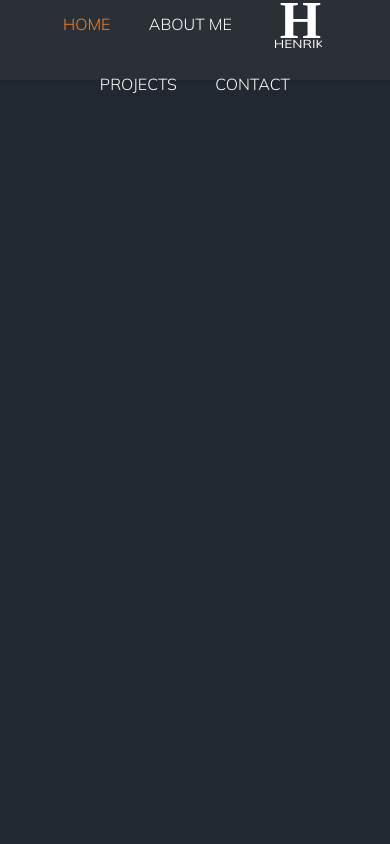
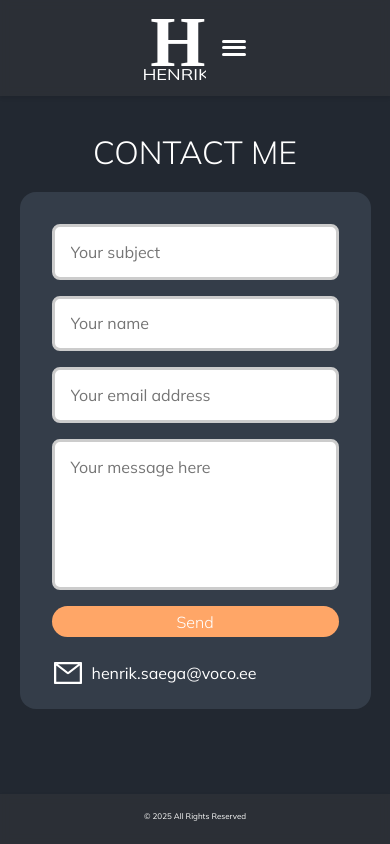
Before and after one commit to HenrikSaega/portfoolio, a React (Create React App) app: page /home/contact in a window 390 px wide. Built offline with nearby package versions, Linux system fonts and the light colour scheme.

Commit message:
Portfolio 2.4.2 - redirection patch

```diff
--- a/package.json
+++ b/package.json
@@ -1,5 +1,5 @@
 {
-  "name": "portfoolio",
+  "name": "portfolio",
   "version": "0.1.0",
   "private": true,
   "homepage": "https://vso24saega.ita.voco.ee/home",
--- a/src/App.js
+++ b/src/App.js
@@ -5,20 +5,23 @@ import Contact from "./components/pages/contact";
 import Projects from "./components/pages/projects";
 import Aboutme from "./components/pages/aboutme";
 import Header from "./components/functions/Header";
+import { Navigate } from 'react-router-dom';
 
 const App = () => {
   return (
-    <Router>
+    <Router basename="/home">
     <Header/>
      <main style={{ paddingTop: '80px' }}>
     <Routes>
-          <Route path="/home" element={<Home/>} />
-          <Route path="/aboutme" element={<Aboutme/>} />
-          <Route path="/projects" element={<Projects/>} />
-          <Route path="/contact" element={<Contact/>} />
+      <Route path="/" element={<Home />} />
+      <Route path="/aboutme" element={<Aboutme />} />
+      <Route path="/projects" element={<Projects />} />
+      <Route path="/contact" element={<Contact />} />
+      <Route path="*" element={<Navigate to="/" />} />
     </Routes>
   </main>
 </Router>
+
   );
 }
 
--- a/src/components/functions/Header.js
+++ b/src/components/functions/Header.js
@@ -1,4 +1,4 @@
-import React, { useState, useEffect } from 'react';
+import React, { useState, useEffect, useRef } from 'react';
 import { NavLink } from 'react-router-dom';
 import '../styles/header.css';
 import { ReactComponent as Logo } from "../pics/Logo2.svg";
@@ -6,22 +6,30 @@ import { ReactComponent as Logo } from "../pics/Logo2.svg";
 const Header = () => {
   const [scrolled, setScrolled] = useState(false);
   const [hovered, setHovered] = useState(false);
+  const [menuOpen, setMenuOpen] = useState(false);
+  const navRef = useRef(null);
 
   useEffect(() => {
     const handleScroll = () => {
-      if (window.scrollY > 0) {
-        setScrolled(true);
-      } else {
-        setScrolled(false);
+      setScrolled(window.scrollY > 0);
+    };
+    window.addEventListener('scroll', handleScroll);
+    return () => window.removeEventListener('scroll', handleScroll);
+  }, []);
+
+  useEffect(() => {
+    const handleClickOutside = (event) => {
+      if (menuOpen && navRef.current && !navRef.current.contains(event.target)) {
+        setMenuOpen(false);
       }
     };
-
-    window.addEventListener('scroll', handleScroll);
-
-    return () => {
-      window.removeEventListener('scroll', handleScroll);
-    };
-  }, []);
+    if (menuOpen) {
+      document.addEventListener('mousedown', handleClickOutside);
+    } else {
+      document.removeEventListener('mousedown', handleClickOutside);
+    }
+    return () => document.removeEventListener('mousedown', handleClickOutside);
+  }, [menuOpen]);
 
   const headerClass = `navigation-menu ${scrolled && !hovered ? 'navigation-menu-small' : ''}`;
 
@@ -30,13 +38,41 @@ const Header = () => {
       className={headerClass}
       onMouseEnter={() => setHovered(true)}
       onMouseLeave={() => setHovered(false)}
+      ref={navRef}
     >
       <nav className="nav-buttons">
-        <NavLink className="no-select header_a"  to="/home" exact="true" activeClassName="active">HOME</NavLink>
-        <NavLink className="no-select header_a"  to="/aboutme" activeclassname="active">ABOUT ME</NavLink>
-        <Logo className='logo no-select' />
-        <NavLink className="no-select header_a"  to="/projects" activeclassname="active">PROJECTS</NavLink>
-        <NavLink to="/contact" activeclassname="active" className="header_a">CONTACT</NavLink>
+
+        <div className="mobile-left">
+          <Logo className="logo no-select" />
+          <button
+            className={`menu-toggle no-select ${menuOpen ? 'open' : ''}`}
+            onClick={() => setMenuOpen(!menuOpen)}
+            aria-label="Toggle menu"
+            aria-expanded={menuOpen}
+          >
+            <span className="hamburger-bar"></span>
+            <span className="hamburger-bar"></span>
+            <span className="hamburger-bar"></span>
+          </button>
+        </div>
+
+        <div className="desktop-nav">
+          <NavLink onClick={() => setMenuOpen(false)} className="header_a" to="/home" end>HOME</NavLink>
+          <NavLink onClick={() => setMenuOpen(false)} className="header_a" to="/aboutme">ABOUT ME</NavLink>
+          <div className="desktop-logo-wrapper">
+            <Logo className="logo no-select" />
+          </div>
+          <NavLink onClick={() => setMenuOpen(false)} className="header_a" to="/projects">PROJECTS</NavLink>
+          <NavLink onClick={() => setMenuOpen(false)} className="header_a" to="/contact">CONTACT</NavLink>
+        </div>
+
+
+        <div className={`nav-links ${menuOpen ? 'open' : ''}`}>
+          <NavLink onClick={() => setMenuOpen(false)} className="header_a" to="/home" end>HOME</NavLink>
+          <NavLink onClick={() => setMenuOpen(false)} className="header_a" to="/aboutme">ABOUT ME</NavLink>
+          <NavLink onClick={() => setMenuOpen(false)} className="header_a" to="/projects">PROJECTS</NavLink>
+          <NavLink onClick={() => setMenuOpen(false)} className="header_a" to="/contact">CONTACT</NavLink>
+        </div>
       </nav>
     </header>
   );
--- a/src/components/styles/contact.css
+++ b/src/components/styles/contact.css
@@ -129,7 +129,7 @@
     z-index: 999;
 }
 
-@media (max-width: 768px) {
+@media (max-width: 500px) {
   .contact-form-container {
     padding: 1rem;
     margin-top: 2rem;
--- a/src/components/styles/contactcopy.css
+++ b/src/components/styles/contactcopy.css
@@ -30,7 +30,7 @@
 }
 
 
-@media (max-width: 768px) {
+@media (max-width: 500px) {
   .phone-container,
   .email-container {
     font-size: 1rem;
--- a/src/components/styles/header.css
+++ b/src/components/styles/header.css
@@ -10,53 +10,104 @@
   transition: 0.3s ease;
   display: flex;
   justify-content: center;
+  align-items: center;
 }
 
-
-.navigation-menu-small {
-  height: 6vh;
-  transition: 0.3s ease;
-}
 .nav-buttons {
   display: flex;
   justify-content: center;
   align-items: center;
-  gap: clamp(0.2rem, 2vw, 2rem);
+  gap: clamp(1rem, 2vw, 2rem);
+  width: 100%;
+  max-width: 1200px;
+  position: relative;
 }
 
-
-.nav-buttons button {
-  background: none;
-  border: none;
-  font-size: 1rem;
-  color: #333;
-  cursor: pointer;
+/* Desktop menüü: nav lingid ja logo */
+.desktop-nav {
+  display: flex;
+  align-items: center;
+  gap: clamp(1rem, 2vw, 2rem);
+  justify-content: center;
+  width: 100%;
 }
 
-.logo{
+/* Logo keskel */
+.desktop-logo-wrapper {
+  display: flex;
+  justify-content: center;
+  flex: 0 0 auto;
+}
+
+/* Mobiilis vasak paremale hamburger + logo koos */
+.mobile-left {
+  display: none;
+  align-items: center;
+  gap: 1rem;
+}
+
+/* Logo suurus */
+.logo {
   height: 4rem;
-  width: 6rem;
+  width: auto;
+  cursor: pointer;
   transition: 0.5s ease;
 }
-
-
-.logo:hover{
+.logo:hover {
   scale: 1.2;
   transform: translateY(0.3rem);
 }
 
-
-.navigation-menu-small .logo {
+/* Hamburger */
+.menu-toggle {
+  display: none;
+  flex-direction: column;
+  justify-content: space-around;
+  width: 24px;
+  height: 20px;
+  background: transparent;
+  border: none;
+  cursor: pointer;
+  padding: 0;
+  box-sizing: content-box;
+}
+.hamburger-bar {
+  width: 24px;
+  height: 3px;
+  background-color: white;
+  border-radius: 2px;
+  transition: all 0.3s ease;
+}
+.menu-toggle.open .hamburger-bar:nth-child(1) {
+  transform: rotate(45deg) translate(5px, 5px);
+}
+.menu-toggle.open .hamburger-bar:nth-child(2) {
   opacity: 0;
-  visibility: hidden;
-  height: 0;
-  width: 0;
-  margin: 0;
-  pointer-events: none;
+}
+.menu-toggle.open .hamburger-bar:nth-child(3) {
+  transform: rotate(-45deg) translate(5px, -5px);
 }
 
+/* Nav lingid */
+.nav-links {
+  display: none;
+  position: absolute;
+  top: 6rem;
+  right: 1rem;
+  background: rgba(66, 66, 66, 0.9);
+  backdrop-filter: blur(6px);
+  flex-direction: column;
+  padding: 1rem;
+  border-radius: 0 0 0 8px;
+  box-shadow: 0 8px 16px rgba(0,0,0,0.2);
+  z-index: 20;
+  gap: 1rem;
+}
+.nav-links.open {
+  display: flex;
+}
 
-.header_a{
+.header_a {
   font-family: Mulish, Arial, Helvetica, sans-serif;
   color: #FFF;
   font-size: clamp(0.5rem, 2.3vw, 1.5rem);
@@ -66,79 +117,20 @@
   text-decoration: none;
   transition: 0.3s ease;
 }
-
-
-.header_a:hover{
+.header_a:hover {
   color: #fa812b;
   scale: 1.2;
 }
 
-
-.navigation-menu-small .nav-buttons header_a {
-  font-size: 1.2rem
-}
-
-
-.header_a.active {
-  color: #fa812b;
-}
-
+/* Mobiilivaade */
 @media (max-width: 768px) {
-
-  .navigation-menu {
-    height: 5rem;
-    padding: 0 1rem;
-    background: rgba(66, 66, 66, 0.301);
-    backdrop-filter: blur(6px);
+ .menu-toggle {
+    display: flex; /* mobiilil näidatakse */
   }
-
-
-  .navigation-menu-small .logo {
-    opacity: 1 !important;
-    visibility: visible !important;
-    height: 3rem !important;
-    width: auto !important;
-    margin: 0 1rem !important;
-    pointer-events: auto !important;
+  .mobile-left {
+    display: flex; /* mobiilil näidatakse */
   }
-
-
-  .nav-buttons {
-    gap: 1rem;
-    flex-wrap: wrap;
-    justify-content: center;
-  }
-
-
-  .header_a {
-    font-size: 1rem;
-    padding: 0.5rem 0.7rem;
-  }
-
-  .logo {
-    height: 3rem;
-    width: auto;
-    margin: 0 1rem;
-  }
-
-  .navigation-menu-small .logo {
-    opacity: 0;
-    visibility: hidden;
-    height: 0;
-    width: 0;
-    margin: 0;
-    pointer-events: none;
-  }
-
-
-  .navigation-menu,
-  .navigation-menu-small,
-  .logo,
-  .logo:hover,
-  .header_a,
-  .header_a:hover {
-    transition: none !important;
-    transform: none !important;
-    scale: 1 !important;
+  .desktop-nav {
+    display: none; /* mobiilil peidetakse */
   }
 }
--- a/src/components/styles/projects.css
+++ b/src/components/styles/projects.css
@@ -173,7 +173,7 @@ h2{
 }
 
 
-@media (max-width: 768px) {
+@media (max-width: 500px) {
   .projektid-container {
     height: auto;
     padding: 1rem;
--- a/src/components/styles/resume.css
+++ b/src/components/styles/resume.css
@@ -80,7 +80,7 @@
 }
 
 
-@media (max-width: 600px) {
+@media (max-width: 500px) {
    .resume-button {
     padding: 0.2rem 3rem;
     width: 80%;
```
Also changed, not shown: 1 other file (tests, documents, lock files or other folders). Lines whose indentation alone changed are shown as unchanged.
